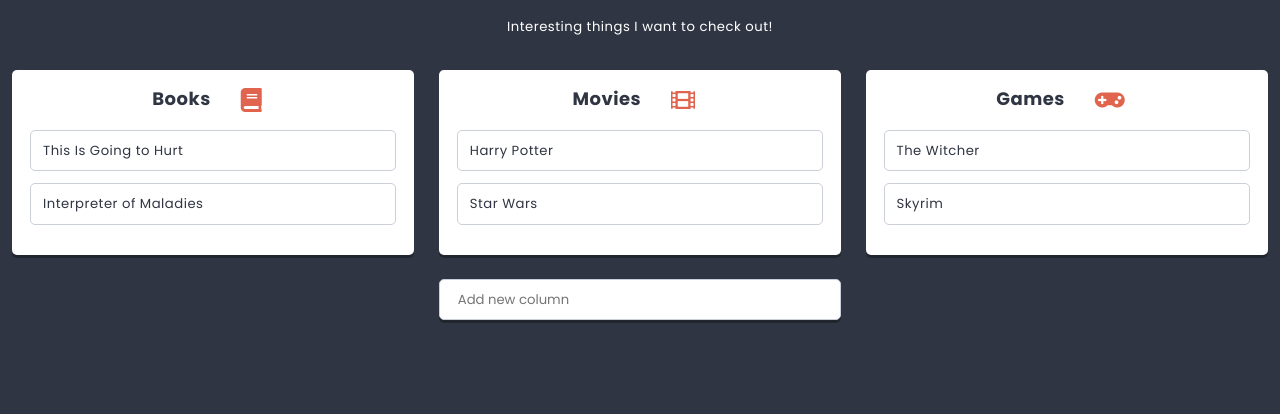
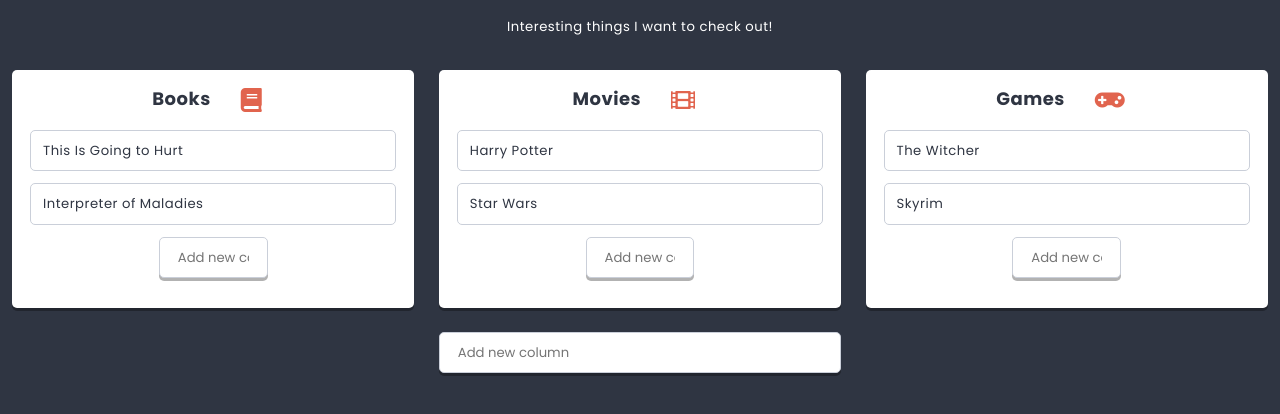
Before and after one commit to SebastianZabdyr/React-Starter, a React app: page / in a window 1280 px wide. Shown: the part 362-776 px from the top of the page. Built offline with nearby package versions, Linux system fonts and the light colour scheme.

Commit message:
add addCard function

```diff
--- a/src/components/App/App.js
+++ b/src/components/App/App.js
@@ -1,3 +1,4 @@
+/* eslint-disable no-unused-vars */
 import React from 'react';
 import styles from './App.scss';
 import List from '../List/List.js';
--- a/src/components/Button/Button.js
+++ b/src/components/Button/Button.js
@@ -1,3 +1,4 @@
+/* eslint-disable no-unused-vars */
 import React from 'react';
 import styles from './Button.scss';
 
--- a/src/components/Card/Card.js
+++ b/src/components/Card/Card.js
@@ -3,8 +3,6 @@
 
 class Card extends React.Component {
   render(){
-    console.log('card:', this.props.cards );
-
     return (
       <div className={styles.component}>
         {this.props.cards}
--- a/src/components/Column/Column.js
+++ b/src/components/Column/Column.js
@@ -1,9 +1,11 @@
+/* eslint-disable no-unused-vars */
 import React from 'react';
 import styles from './Column.scss';
 import PropTypes from 'prop-types';
 import Icon from '../Icon/Icon.js';
 import {listData, settings} from '../../data/dataStore';
 import Card from '../Card/Card.js';
+import Creator from '../Creator/Creator.js';
 
 class Column extends React.Component {
     state = {
@@ -19,8 +21,21 @@
     cards: PropTypes.array,
   }
 
+  addCard(title){
+    this.setState(state => (
+      {
+        cards: [
+          ...state.cards,
+          {
+            key: state.cards.length ? state.cards[state.cards.length-1].key+1 : 0,
+            title,
+          }
+        ]
+      }
+    ));
+  }
+
   render(){
-    console.log('column:', this.props.cards );
     return(
       <main className={styles.component}>
         <h3 className={styles.title}>
@@ -34,6 +49,9 @@
             <Card cards={title} />
           ))}
         </div>
+        <div className={styles.creator}>
+          <Creator text={settings.cardCreatorText} action={title => this.addCard(title)}/>
+        </div>
       </main>
     );
   }
--- a/src/components/Creator/Creator.js
+++ b/src/components/Creator/Creator.js
@@ -1,3 +1,4 @@
+/* eslint-disable no-unused-vars */
 import React from 'react';
 import styles from './Creator.scss';
 import Button from '../Button/Button';
--- a/src/components/Hero/Hero.js
+++ b/src/components/Hero/Hero.js
@@ -1,3 +1,4 @@
+/* eslint-disable no-unused-vars */
 import React from 'react';
 import styles from './Hero.scss';
 import PropTypes from 'prop-types';
--- a/src/components/Icon/Icon.js
+++ b/src/components/Icon/Icon.js
@@ -1,3 +1,4 @@
+/* eslint-disable no-unused-vars */
 import React from 'react';
 
 const Icon = props => (<i className={`fas fa-${props.name}`}></i>);
--- a/src/components/List/List.js
+++ b/src/components/List/List.js
@@ -1,3 +1,4 @@
+/* eslint-disable no-unused-vars */
 import React from 'react';
 import styles from './List.scss';
 import Hero from '../Hero/Hero.js';
@@ -42,8 +43,6 @@
   }
 
   render() {
-
-    console.log(this.state.columns);
     return (
       <section className={styles.component}>
         <Hero titleText={this.props.title} image={this.props.image} />
--- a/src/components/List/List.scss
+++ b/src/components/List/List.scss
@@ -26,7 +26,6 @@
 }
 
 @media (max-width: 767px) {
-
   .columns {
     flex-direction: column;
     overflow: hidden;
```
